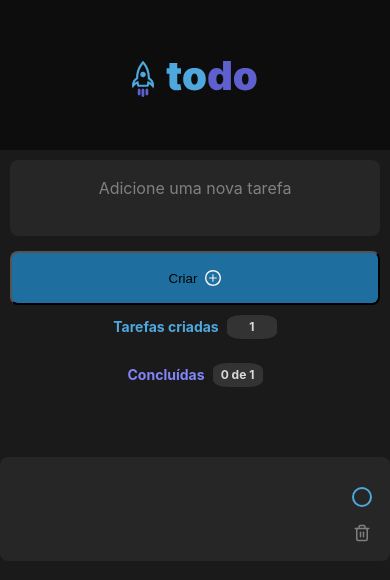
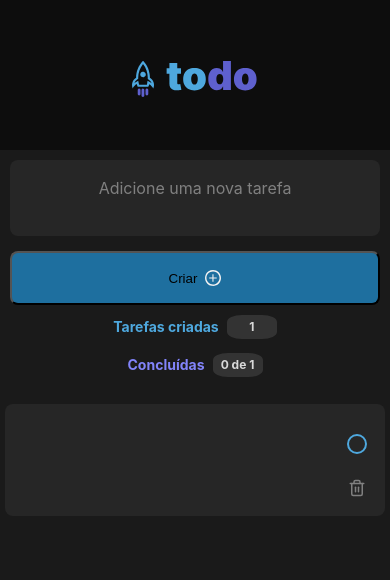
Before and after one commit to ElvisFelix-dev/desafio-to-do-list-ignite, a React (Vite) app: page /dashboard in a window 390 px wide. Both pictures are taken after a click on the button "Criar". Shown: the top 580 px of the page. Built offline with nearby package versions, Linux system fonts and the light colour scheme.

Commit message:
update responsive

```diff
--- a/src/components/ContadorTodo/ContadorTodo.module.css
+++ b/src/components/ContadorTodo/ContadorTodo.module.css
@@ -10,10 +10,13 @@
   gap: 8px;
 }
 .todoConcluida {
+  position: relative;
   display: flex;
   justify-content: flex-end;
   align-items: center;
   gap: 8px;
+
+  bottom: 25px;
 }
 .textCriada {
   color: var(--blue);
@@ -47,4 +50,8 @@
   .todoCriada, .todoConcluida {
     justify-content: center;
   }
+
+  .todoConcluida {
+    margin: 15px;
+  }
 }
--- a/src/components/EmptyTodo/EmptyTodo.module.css
+++ b/src/components/EmptyTodo/EmptyTodo.module.css
@@ -1,6 +1,6 @@
 
 .wrapperTodoList {
-  margin-top: 60px;
+  margin-top: 80px;
   display: flex;
   flex-direction: column;
   align-items: center;
@@ -16,6 +16,9 @@
     margin-top: 40px;
     padding: 40px 20px;
     gap: 12px;
+
+    position: relative;
+    bottom: 50px;
   }
 }
 
--- a/src/components/Todo/Todo.module.css
+++ b/src/components/Todo/Todo.module.css
@@ -21,6 +21,7 @@
   border-radius: 8px;
   padding: 16px 16px 16px 16px;
 }
+
 .wrapperInput {
   display: flex;
   align-items: center;
@@ -30,6 +31,7 @@
   width: 24px;
   margin-right: 12px;
 }
+
 .checkboxRound {
   width: 20px;
   height: 20px;
@@ -39,14 +41,17 @@
   -webkit-appearance: none;
   cursor: pointer;
 }
+
 .checkboxRound:hover {
   border: 2px solid var(--blue-dark);
   background-color: var(--gray400);
 }
+
 .checkboxRound:checked {
   background-color: var(--purple-dark);
   border: none;
 }
+
 .checkboxRound:checked:hover {
   background-color: var(--purple);
 }
@@ -56,6 +61,7 @@
   color: var(--gray100);
   font-weight: normal;
 }
+
 .wrapperTrash {
   height: 24px;
   width: 24px;
@@ -65,6 +71,7 @@
   margin-left: 12px;
   color: var(--gray300);
 }
+
 .wrapperTrash:hover {
   color: var(--danger);
   background-color: var(--gray400);
@@ -74,11 +81,15 @@
 @media (max-width: 768px) {
   .wrapperTodo {
     max-width: 100%;
+    padding: 5px;
+
+    position: relative;
+    bottom: 7rem;
   }
 
   .wrapperListTodo {
     flex-direction: column;
-    height: auto;
+    height: 7rem;
     padding: 16px;
   }
 
```
